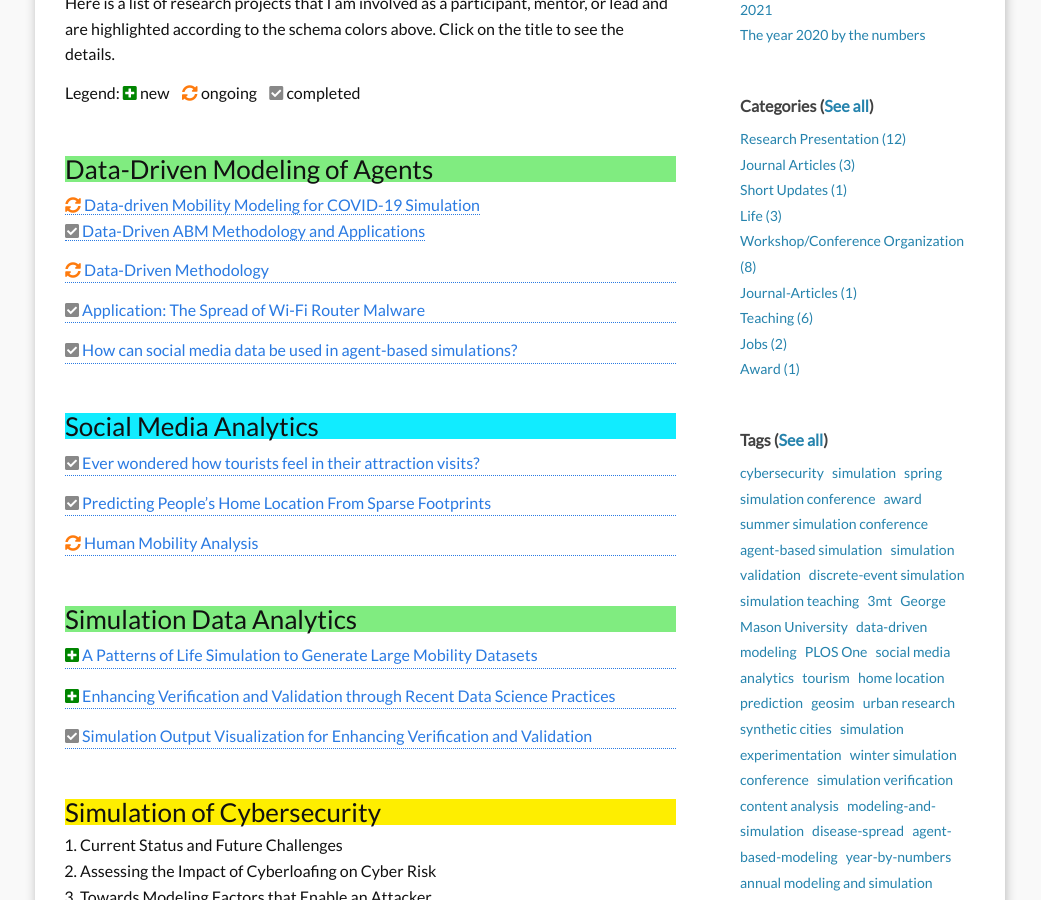
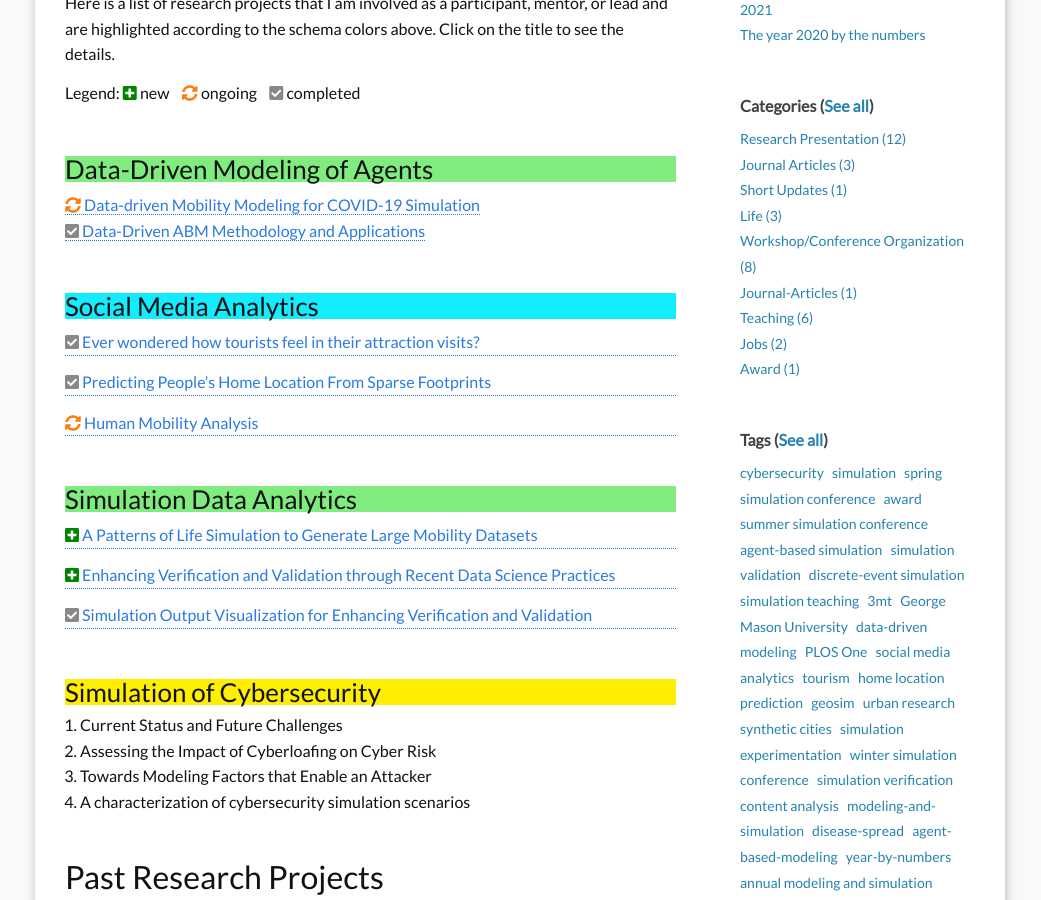
Before and after one commit to hamdikavak/hamdikavak.github.io, a Jekyll site: the page built from c0_research.md, in a window 1280 px wide and 900 px high, scrolled down 821 px. Shown: the whole window, without its empty margins (120-1161 px from the left). Built offline with Jekyll 4.4.1, drawn with Linux system fonts in a browser that asks for light colours; nearby versions of some CDN libraries.

Commit message:
Data-Driven page details

```diff
--- a/c0_research.md
+++ b/c0_research.md
@@ -35,12 +35,6 @@ Legend: <i style="color:#008500" class="fas fa-plus-square"></i> new &nbsp;&nbsp
 
 [<i style="color:#FE7B0E" class="fas fa-sync-alt"></i> Data-driven Mobility Modeling for COVID-19 Simulation]({{ site.baseurl }}/research/data-driven-mobility-covid-19/)
 [<i style="color:#888888" class="fas fa-check-square"></i> Data-Driven ABM Methodology and Applications]({{ site.baseurl }}/research/data-driven-abm-methodology/)
-
-
-{% include_relative rsc/summary/dd/method.html %}
-{% include_relative rsc/summary/dd/wifi.html %}
-{% include_relative rsc/summary/dd/sm.html %}
-
 
 <br/>
 <h3 class="hl_DSOnly">Social Media Analytics</h3>
```
